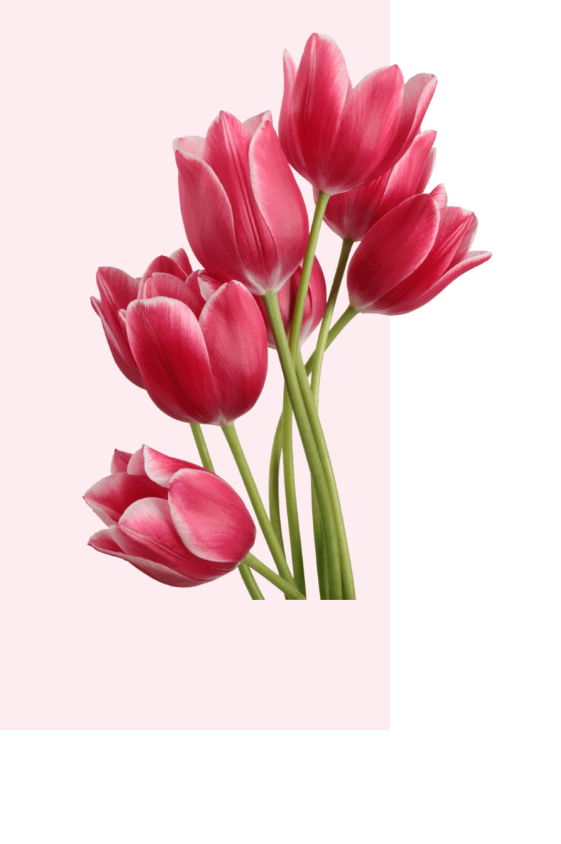
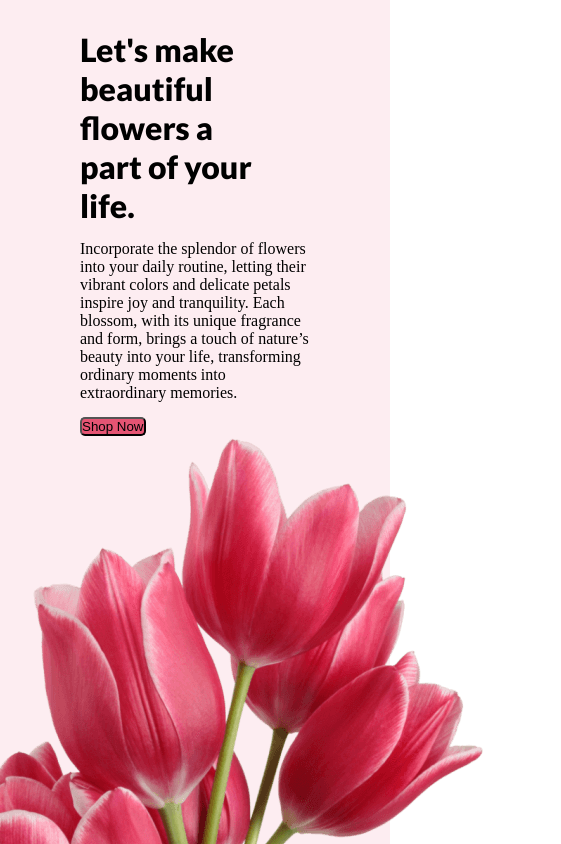
Before and after one commit to MORSHED-ALAM-s/flower-shop, a plain HTML site: page index.html in a window 390 px wide. Shown: the top 844 px of the page, 561 px wide, since content can reach past the window. Drawn offline with Linux system fonts and the light colour scheme.

Commit message:
max-width :576 responsive

```diff
--- a/style/style.css
+++ b/style/style.css
@@ -5,14 +5,13 @@
 }
 .header-section{
     max-width: 1920px;
-    max-height: 800px;
     background-color: rgba(229, 84, 115, 0.1);
 
 
 }
 .header-container{
     max-width: 1920px;
-    max-height: 800px;
+    height: 800px;
     display: flex;
     margin: 0 auto;
     justify-content: center;
@@ -30,22 +29,22 @@
 }
 
 .containt-1{
-    max-width: 600px;
-    max-height: 500px;
+    width: auto;
+    height: auto;
     margin: 50px 0;
     padding-top: 100px;
 
 
 }
 .containt-2{
-    max-width: 500px;
-    max-height: 570px;
+    height: auto;
+    width: auto;
     padding-left: 50px;
     margin-left: 50px;
 
     }
 .containt-2 img{
-    height: 100%;
+    height: auto;
 }
     .btn{
         background-color: #E55473;
@@ -53,3 +52,33 @@
         border-radius: 5px;
         margin-top: 15px;
     }
+
+    @media screen and (max-width: 576px){
+
+        .header-container{
+            width: auto;
+            height: auto;
+            display: flex;
+            flex-direction: column;
+            justify-content: center;
+            align-items: center;
+
+        }
+        .containt-1{
+            max-width: 600px;
+            max-height: 500px;
+            margin: 0;
+            padding-top: 0;
+
+
+
+        }
+        .containt-2{
+            width: auto;
+            height: auto;
+            padding-left: 0;
+            margin-left: 0;
+
+
+            }
+    }
```
